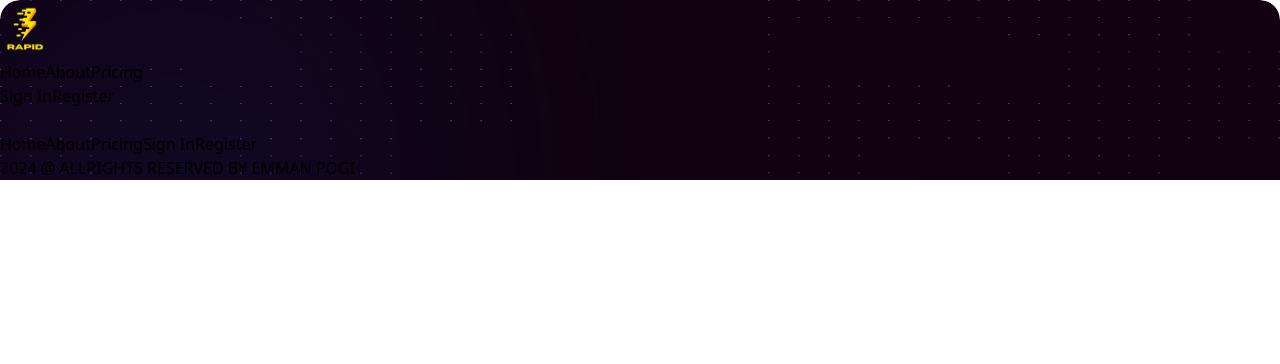
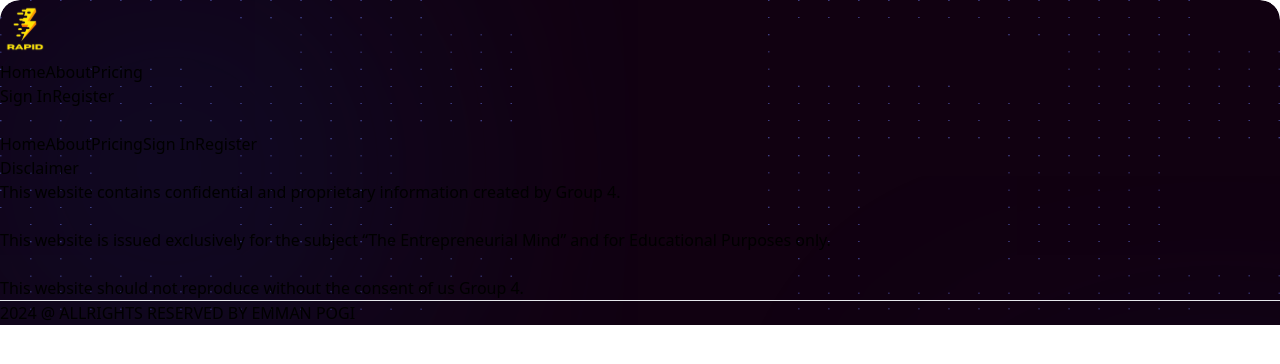
Before and after one commit to IEMDomain04/RAPID-Website, a React (Vite) app: page /disclaimer in a window 1280 px wide. Shown: the top 364 px of the page. Built offline with nearby package versions, Linux system fonts and the light colour scheme.

Commit message:
Added disclaimer

```diff
--- a/src/App.jsx
+++ b/src/App.jsx
@@ -3,6 +3,7 @@ import Navbar from "./components/homepage/Navbar";
 import Home from "./components/homepage/Home";
 import Pricing from "./components/Pricing";
 import Learnmore from "./components/Learnmore";
+import Disclaimer from "./components/disclaimer";
 import { Routes, Route } from 'react-router-dom';
 
 const App = () => {
@@ -16,6 +17,7 @@ const App = () => {
         <Route path="/" element={<Home />} />
         <Route path="/pricing" element={<Pricing />} />
         <Route path="/about" element={<Learnmore />} />
+        <Route path="/disclaimer" element={<Disclaimer />} />
       </Routes>
       <h1 className="text-center text-white mt-20 ">2024 @ ALLRIGHTS RESERVED BY EMMAN POGI</h1>
     </div>
--- /dev/null
+++ b/src/components/Disclaimer.jsx
@@ -0,0 +1,22 @@
+import React from 'react'
+
+function disclaimer() {
+  return (
+    <div>
+      <div className='my-40 w-10/12 sm:w-8/12 sm:my-60 flex flex-col justify-self-center'>
+        <div data-aos="fade-up" data-aos-duration="2000" className='px-8 py-10 space-y-5'>
+          <h1 className='text-5xl text-white font-bold'>Disclaimer</h1>
+          <p className='text-2xl text-white opacity-50'>
+            This website contains <span className='border-b border-yellow-300 opacity-100'>confidential and proprietary</span> information created by Group 4.
+            <br></br><br></br>This website is issued <span className='border-b border-yellow-300 opacity-100'>exclusively for the subject</span> “The Entrepreneurial Mind” and for Educational Purposes only.
+            <br></br><br></br>This website should <span className='border-b border-yellow-300 opacity-100'>not reproduce without the consent</span> of us Group 4.
+          </p>
+        </div>
+
+        <hr data-aos="fade-up" data-aos-duration="2000" className='w-full' />
+      </div>
+    </div>
+  )
+}
+
+export default disclaimer
--- a/src/components/Pricing.jsx
+++ b/src/components/Pricing.jsx
@@ -40,7 +40,7 @@ function Pricing() {
         {activePlan === 'personal' && (
           <>
             {/* Free Tier */}
-            <div className=' m-5 block w-auto rounded border border-blue-500 h-auto text-left py-10 px-10 space-y-7 bg-gray-900'>
+            <div className=' mt-5 block w-auto rounded border border-blue-500 h-auto text-left py-10 px-10 space-y-7 bg-gray-900'>
               <h1 className='text-3xl text-white font-bold sm:text-4xl'>Free Tier</h1>
               <p className='text-1xl text-white opacity-50 w-10/12'>Free</p>
               <ul className='text-white ml-5 w-64 list-disc'>
@@ -52,7 +52,7 @@ function Pricing() {
             </div>
 
             {/* Standard Plan */}
-            <div className=' m-5 block w-auto rounded border border-blue-500 h-auto text-left py-10 px-10 space-y-7 bg-gray-900'>
+            <div className=' mt-5 block w-auto rounded border border-blue-500 h-auto text-left py-10 px-10 space-y-7 bg-gray-900'>
               <h1 className='text-3xl text-white font-bold sm:text-4xl'>Standard Plan</h1>
               <p className='text-1xl text-white opacity-50 w-10/12'>PHP 600/month</p>
               <ul className='text-white ml-5 w-64 list-disc'>
@@ -63,7 +63,7 @@ function Pricing() {
             </div>
 
             {/* Premium Plan */}
-            <div className=' m-5 block w-auto rounded border border-blue-500 h-auto text-left py-10 px-10 space-y-7 bg-gray-900'>
+            <div className=' mt-5 block w-auto rounded border border-blue-500 h-auto text-left py-10 px-10 space-y-7 bg-gray-900'>
               <h1 className='text-3xl text-white font-bold sm:text-4xl'>Premium Plan</h1>
               <p className='text-1xl text-white opacity-50 w-10/12'>PHP 2000/month</p>
               <ul className='text-white ml-5 w-64 list-disc'>
@@ -76,7 +76,7 @@ function Pricing() {
         )}
 
         {activePlan === 'enterprise' && (
-          <div data-aos="fade-up" data-aos-duration="1000" className=' m-5 block w-auto rounded border border-blue-500 h-auto text-left py-10 px-10 space-y-7 bg-gray-900'>
+          <div data-aos="fade-up" data-aos-duration="1000" className=' mt-5 block w-auto rounded border border-blue-500 h-auto text-left py-10 px-10 space-y-7 bg-gray-900'>
             <h1 className='text-3xl text-white font-bold sm:text-4xl'>Enterprise Plan</h1>
             <p className='text-1xl text-white opacity-50 w-10/12'>PHP 5000/month</p>
             <ul className='text-white ml-5 w-64 list-disc'>
--- a/src/components/homepage/Header.jsx
+++ b/src/components/homepage/Header.jsx
@@ -15,6 +15,7 @@ function Header() {
         <div className="flex flex-col md:flex-row space-y-4 md:space-y-0 md:space-x-10 mt-12 justify-center md:justify-start">
           <button
             type="button"
+            onClick={() => navigate('/disclaimer')}
             className="bg-blue-600 text-white px-10 py-2 rounded-md hover:bg-blue-700 transition"
           >
             Try now
--- a/src/components/homepage/Navbar.jsx
+++ b/src/components/homepage/Navbar.jsx
@@ -1,10 +1,11 @@
 import React, { useState } from 'react';
-import { Link, useLocation } from 'react-router-dom';
+import { Link, useNavigate, useLocation } from 'react-router-dom';
 import RapidLogo from '../../assets/small-rapid-logo.svg';
 
 const Navbar = () => {
   const [menuOpen, setMenuOpen] = useState(false);
   const location = useLocation();
+  const navigate = useNavigate();
 
   const handleMenuToggle = () => {
     setMenuOpen(!menuOpen);
@@ -64,10 +65,10 @@ const Navbar = () => {
 
             {/* Right Buttons */}
             <div className="hidden md:flex items-center space-x-4">
-              <button className="bg-blue-600 hover:bg-blue-700 text-white px-3 py-2 rounded-md text-sm font-medium">
+              <button onClick={() => navigate('/disclaimer')} className="bg-blue-600 hover:bg-blue-700 text-white px-3 py-2 rounded-md text-sm font-medium">
                 Sign In
               </button>
-              <button className="bg-green-600 hover:bg-green-700 text-white px-3 py-2 rounded-md text-sm font-medium">
+              <button onClick={() => navigate('/disclaimer')} className="bg-green-600 hover:bg-green-700 text-white px-3 py-2 rounded-md text-sm font-medium">
                 Register
               </button>
             </div>
@@ -133,13 +134,13 @@ const Navbar = () => {
             Pricing
           </Link>
           <button
-            onClick={handleLinkClick}
+            onClick={() => navigate('/disclaimer')}
             className="bg-blue-600 hover:bg-blue-700 text-white block w-full text-left px-3 py-2 rounded-md text-base font-medium"
           >
             Sign In
           </button>
           <button
-            onClick={handleLinkClick}
+            onClick={() => navigate('/disclaimer')}
             className="bg-green-600 hover:bg-green-700 text-white block w-full text-left px-3 py-2 rounded-md text-base font-medium"
           >
             Register
```
